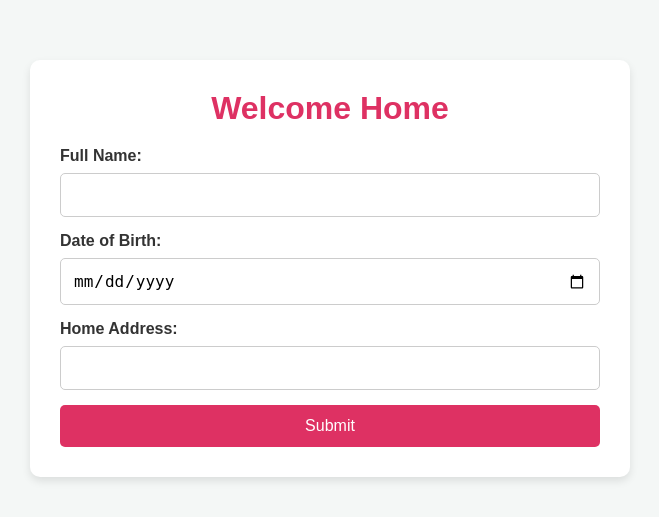
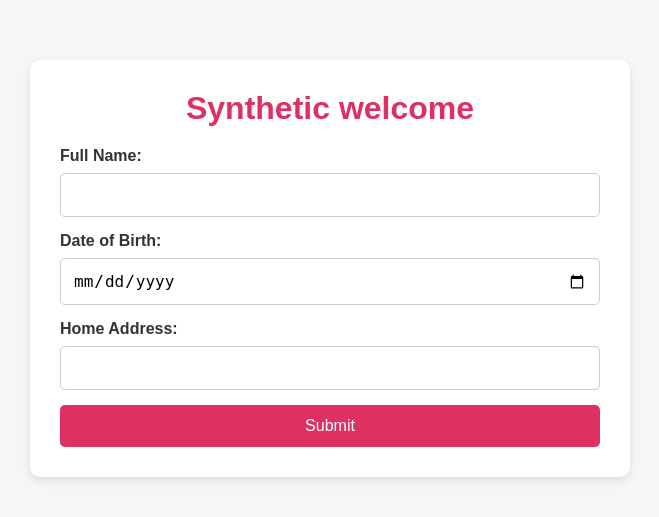
Before and after one commit to Ethanlagolas/Scripting-languages-, a PHP site: page /lagolas.php in a window 1280 px wide. Shown: the top 517 px of the page, without its empty margins (310-969 px from the left). Run offline with PHP 8.4, Linux system fonts and the light colour scheme.

Commit message:
Update lagolas.php

```diff
--- a/lagolas.php
+++ b/lagolas.php
@@ -96,7 +96,7 @@
 <body>
 
     <div class="form-container">
-        <h1>Welcome Home</h1>
+        <h1>Synthetic welcome </h1>
         <form method="POST" action="">
             <label for="name">Full Name:</label>
             <input type="text" id="name" name="name" required>
```
